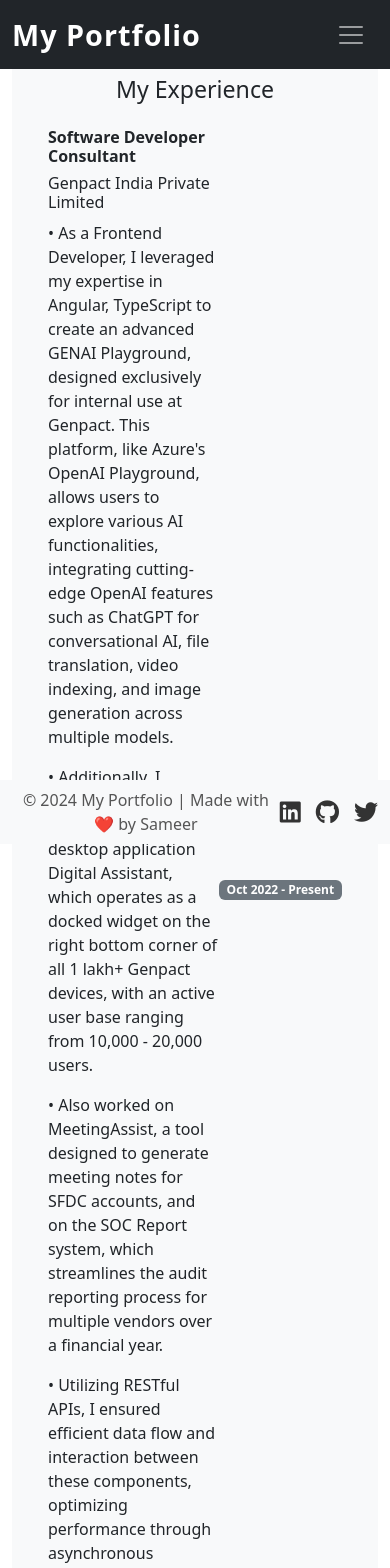
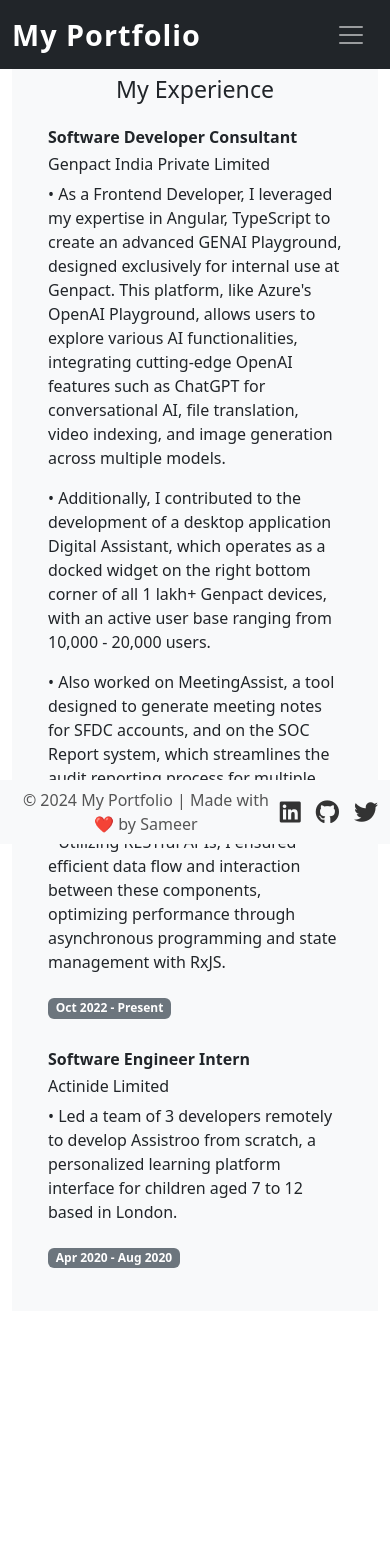
Before and after one commit to sameer882000/portfolio-angular, an Angular app: page /experience in a window 390 px wide. Shown: the top 1568 px of the page. After the commit the page ends 1359 px from the top, so only its background shows below. Built offline with nearby package versions, Linux system fonts and the light colour scheme.

Commit message:
eighth commit😴

```diff
--- a/src/app/experience/experience.component.css
+++ b/src/app/experience/experience.component.css
@@ -13,3 +13,16 @@
     color: #007bff;
     /* Accent color */
 }
+
+/* Responsive Styles */
+@media (max-width: 768px) {
+    h5 {
+        font-size: 1.3rem;
+        /* Smaller font size for smaller screens */
+    }
+
+    .badge {
+        margin-top: 10px;
+        /* Additional space above badges for mobile */
+    }
+}
--- a/src/app/experience/experience.component.html
+++ b/src/app/experience/experience.component.html
@@ -1,28 +1,25 @@
-<div class="container my-5" style=" background-color: #F8F9FA;">
+<div class="container my-5" style="background-color: #F8F9FA;">
   <h3 class="py-2 text-center">My Experience</h3>
   <ul class="list-group">
-
-    <li class="list-group-item d-flex justify-content-between align-items-center">
-  <div>
+    <li class="list-group-item d-flex flex-column flex-md-row justify-content-between align-items-start">
+      <div class="me-md-3">
         <h6><b>Software Developer Consultant</b></h6>
-    <h6>Genpact India Private Limited </h6>
-    <p>•	As a Frontend Developer, I leveraged my expertise in Angular, TypeScript to create an advanced GENAI Playground, designed exclusively for internal use at Genpact. This platform, like Azure's OpenAI Playground, allows users to explore various AI functionalities, integrating cutting-edge OpenAI features such as ChatGPT for conversational AI, file translation, video indexing, and image generation across multiple models.</p>
-    <p>•	Additionally, I contributed to the development of a desktop application Digital Assistant, which operates as a docked widget on the right bottom corner of all 1 lakh+ Genpact devices, with an active user base ranging from 10,000 - 20,000 users.</p>
-    <p>•	Also worked on MeetingAssist, a tool designed to generate meeting notes for SFDC accounts, and on the SOC Report system, which streamlines the audit reporting process for multiple vendors over a financial year.</p>
-    <p>•	Utilizing RESTful APIs, I ensured efficient data flow and interaction between these components, optimizing performance through asynchronous programming and state management with RxJS.</p>
+        <h6>Genpact India Private Limited</h6>
+        <p>• As a Frontend Developer, I leveraged my expertise in Angular, TypeScript to create an advanced GENAI Playground, designed exclusively for internal use at Genpact. This platform, like Azure's OpenAI Playground, allows users to explore various AI functionalities, integrating cutting-edge OpenAI features such as ChatGPT for conversational AI, file translation, video indexing, and image generation across multiple models.</p>
+        <p>• Additionally, I contributed to the development of a desktop application Digital Assistant, which operates as a docked widget on the right bottom corner of all 1 lakh+ Genpact devices, with an active user base ranging from 10,000 - 20,000 users.</p>
+        <p>• Also worked on MeetingAssist, a tool designed to generate meeting notes for SFDC accounts, and on the SOC Report system, which streamlines the audit reporting process for multiple vendors over a financial year.</p>
+        <p>• Utilizing RESTful APIs, I ensured efficient data flow and interaction between these components, optimizing performance through asynchronous programming and state management with RxJS.</p>
       </div>
-  <span class="badge bg-secondary">Oct 2022 - Present</span>
+      <span class="badge bg-secondary mt-2 mt-md-0 align-self-md-center">Oct 2022 - Present</span>
     </li>
-    <li class="list-group-item d-flex justify-content-between align-items-center">
-  <div>
+    <li class="list-group-item d-flex flex-column flex-md-row justify-content-between align-items-start">
+      <div class="me-md-3">
         <h6><b>Software Engineer Intern</b></h6>
         <h6>Actinide Limited</h6>
-    <p>•	Led a team of 3 developers remotely to develop Assistroo from scratch, a personalized learning platform interface for children aged 7 to 12 based in London.</p>
+        <p>• Led a team of 3 developers remotely to develop Assistroo from scratch, a personalized learning platform interface for children aged 7 to 12 based in London.</p>
       </div>
-  <span class="badge bg-secondary">Apr 2020 - Aug 2020</span>
+      <span class="badge bg-secondary mt-2 mt-md-0 align-self-md-center">Apr 2020 - Aug 2020</span>
     </li>
     <!-- Add more experience items as needed -->
   </ul>
-
-
 </div>
```
Lines whose indentation alone changed are shown as unchanged.
